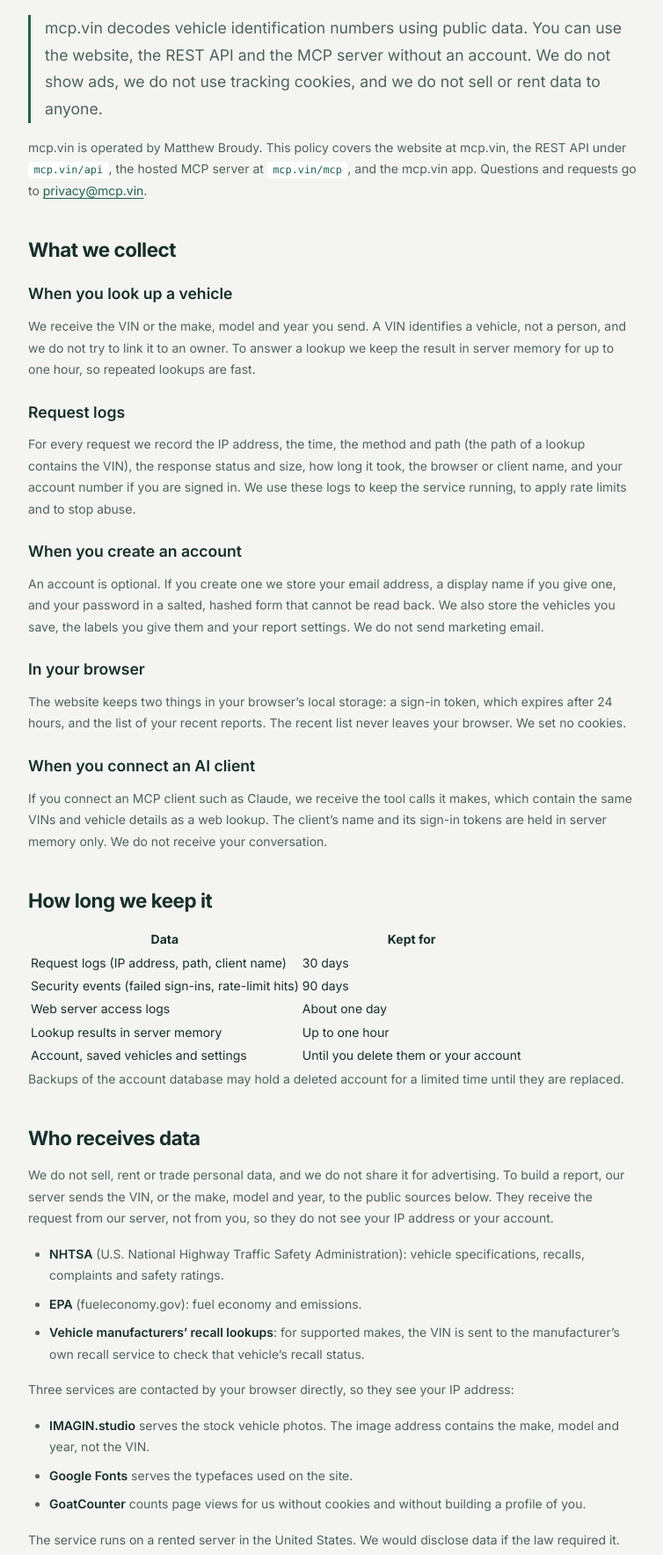
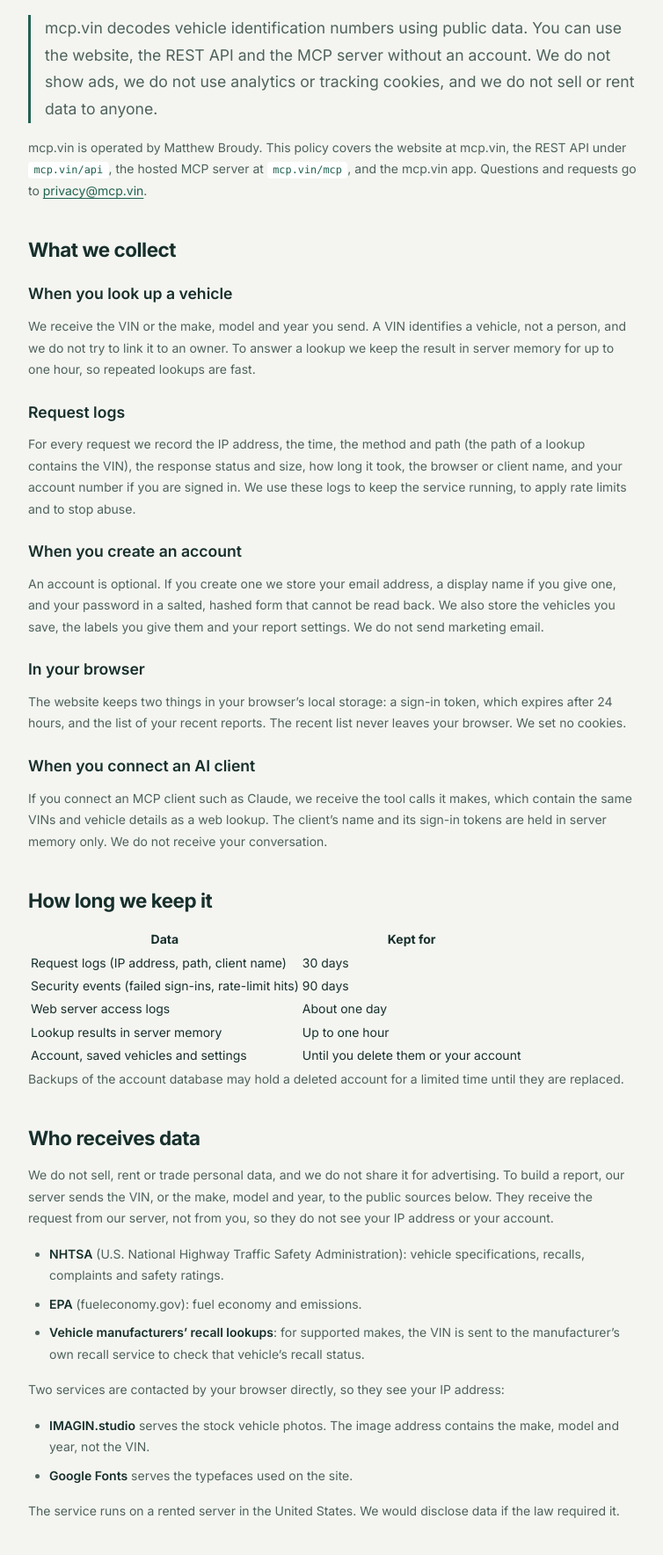
Before and after one commit to keptlive/vin-mcp, a website: page public/privacy/index.html in a window 1280 px wide. Shown: the part 226-1994 px from the top of the page at 88% size, without its empty margins (262-1016 px from the left). Drawn offline with Linux system fonts and the light colour scheme.

Commit message:
Remove analytics from every page and from the privacy policy
Co-Authored-By: Claude Fable 5.2 <noreply@anthropic.com>

```diff
--- a/public/privacy/index.html
+++ b/public/privacy/index.html
@@ -41,7 +41,7 @@
 
     <h1>Privacy Policy</h1>
 
-    <p class="article-lead">mcp.vin decodes vehicle identification numbers using public data. You can use the website, the REST API and the MCP server without an account. We do not show ads, we do not use tracking cookies, and we do not sell or rent data to anyone.</p>
+    <p class="article-lead">mcp.vin decodes vehicle identification numbers using public data. You can use the website, the REST API and the MCP server without an account. We do not show ads, we do not use analytics or tracking cookies, and we do not sell or rent data to anyone.</p>
 
     <p>mcp.vin is operated by Matthew Broudy. This policy covers the website at mcp.vin, the REST API under <code>mcp.vin/api</code>, the hosted MCP server at <code>mcp.vin/mcp</code>, and the mcp.vin app. Questions and requests go to <a href="mailto:privacy@mcp.vin">privacy@mcp.vin</a>.</p>
 
@@ -82,11 +82,10 @@
       <li><strong>EPA</strong> (fueleconomy.gov): fuel economy and emissions.</li>
       <li><strong>Vehicle manufacturers&rsquo; recall lookups</strong>: for supported makes, the VIN is sent to the manufacturer&rsquo;s own recall service to check that vehicle&rsquo;s recall status.</li>
     </ul>
-    <p>Three services are contacted by your browser directly, so they see your IP address:</p>
+    <p>Two services are contacted by your browser directly, so they see your IP address:</p>
     <ul>
       <li><strong>IMAGIN.studio</strong> serves the stock vehicle photos. The image address contains the make, model and year, not the VIN.</li>
       <li><strong>Google Fonts</strong> serves the typefaces used on the site.</li>
-      <li><strong>GoatCounter</strong> counts page views for us without cookies and without building a profile of you.</li>
     </ul>
     <p>The service runs on a rented server in the United States. We would disclose data if the law required it.</p>
 
@@ -116,6 +115,5 @@
     <p>Data from NHTSA, EPA and IMAGIN.studio. <a href="/examples/">Example reports</a> &middot; <a href="/privacy/">Privacy</a> &middot; <a href="https://github.com/keptlive/vin-mcp">GitHub project</a></p>
   </footer>
 
-  <script data-goatcounter="https://helloandy.goatcounter.com/count" async src="//gc.zgo.at/count.js"></script>
 </body>
 </html>
```
Also changed, not shown: public/examples/index.html (+0 -1 lines), public/free-vin-check/index.html (+0 -1 lines), public/index.html (+1 -1 lines), public/vehicle-history-reports/index.html (+0 -1 lines), public/vehicle-safety-recalls/index.html (+0 -1 lines), public/vin-decoder-api/index.html (+0 -1 lines).
